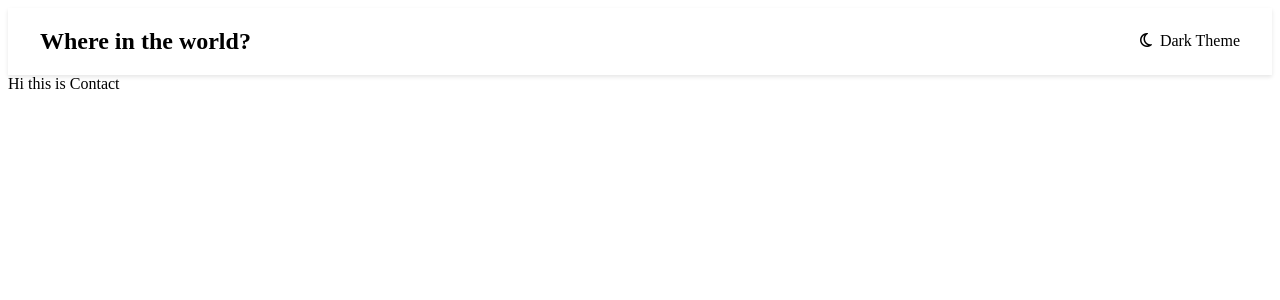
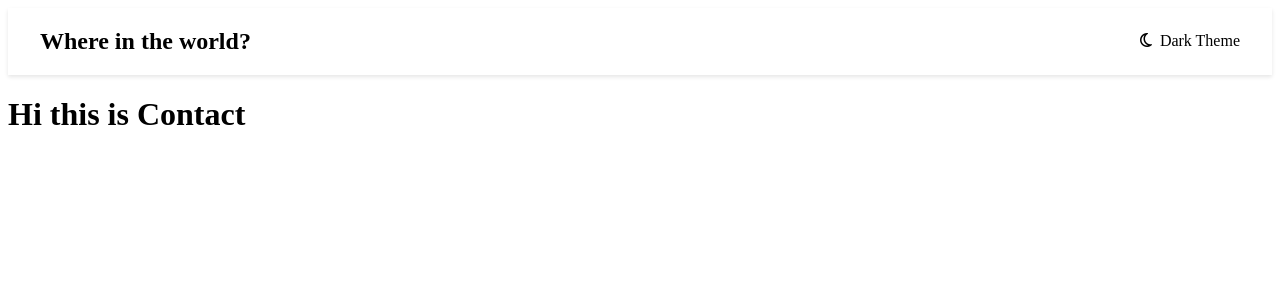
Before and after one commit to MerajSayed22/CountriesExplorer, a React (Vite) app: page /contact in a window 1280 px wide. Shown: the top 300 px of the page. Built offline with nearby package versions, Linux system fonts and the light colour scheme.

Commit message:
minor UI updates

```diff
--- a/src/components/Contact.jsx
+++ b/src/components/Contact.jsx
@@ -2,7 +2,7 @@ import React from 'react'
 
 function Contact() {
   return (
-    <div>Hi this is Contact</div>
+    <div><h1>Hi this is Contact</h1></div>
   )
 }
 
```
